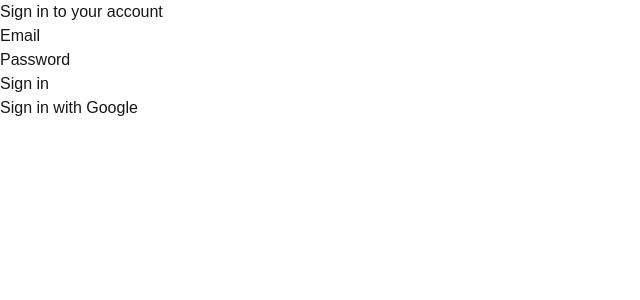
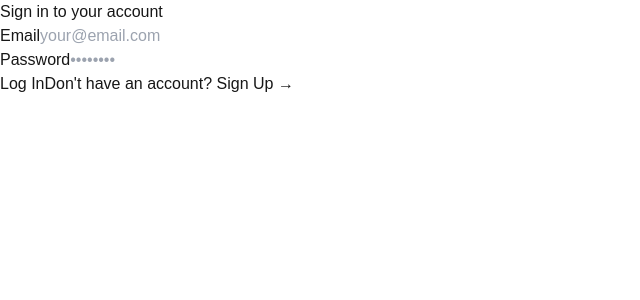
Before and after one commit to vietntran/next-portfolio-project, a Next.js app: page /login in a window 1280 px wide. Shown: the top 300 px of the page, without its empty margins (0-640 px from the left). Built offline with nearby package versions, Linux system fonts and the light colour scheme.

Commit message:
Add email and pw signup and login

```diff
--- a/package.json
+++ b/package.json
@@ -14,6 +14,7 @@
     "@auth/prisma-adapter": "^2.7.4",
     "@prisma/client": "^5.7.1",
     "bcryptjs": "^2.4.3",
+    "jsonwebtoken": "^9.0.2",
     "next": "15.1.3",
     "next-auth": "^4.24.11",
     "react": "^18.2.0",
@@ -27,6 +28,7 @@
     "@testing-library/react": "^14.0.0",
     "@types/bcryptjs": "^2.4.6",
     "@types/jest": "^29.5.0",
+    "@types/jsonwebtoken": "^9.0.7",
     "@types/node": "^20",
     "@types/react": "^18",
     "@types/react-dom": "^18",
--- a/src/components/LoginForm.tsx
+++ b/src/components/LoginForm.tsx
@@ -1,20 +1,20 @@
-// src/components/LoginForm.tsx
 "use client";
+import { useState } from "react";
 
 import { signIn } from "next-auth/react";
-import { useState } from "react";
-import { useRouter } from "next/navigation";
 
 type FormData = {
   email: string;
   password: string;
+  name: string;
 };
 
 export default function LoginForm() {
-  const router = useRouter();
+  const [isSignup, setIsSignup] = useState(false);
   const [formData, setFormData] = useState<FormData>({
     email: "",
     password: "",
+    name: "",
   });
   const [loading, setLoading] = useState(false);
   const [error, setError] = useState<string | null>(null);
@@ -25,45 +25,71 @@ export default function LoginForm() {
     setError(null);
 
     try {
+      if (!isSignup) {
         const result = await signIn("credentials", {
           email: formData.email,
           password: formData.password,
-        redirect: false,
+          redirect: true,
+          callbackUrl: "/dashboard",
         });
-
-      if (result?.error) {
-        throw new Error(result.error);
+        return;
       }
-
-      router.push("/dashboard"); // Redirect to dashboard after successful login
-      router.refresh(); // Refresh to update session state
     } catch (err) {
       const errorMessage =
-        err instanceof Error
-          ? err.message
-          : "Login failed. Please check your credentials and try again.";
-      console.error("Login error:", err);
+        err instanceof Error ? err.message : "Authentication failed";
+      console.error("Form submission error:", errorMessage);
       setError(errorMessage);
     } finally {
       setLoading(false);
     }
   };
 
+  const handleModeToggle = (mode: boolean) => {
+    setIsSignup(mode);
+    setError(null);
+  };
+
   return (
-    <form
-      onSubmit={handleSubmit}
-      className="space-y-4 p-4 bg-white rounded-lg shadow"
+    <div className="bg-white p-8 rounded-lg shadow-md max-w-md w-full">
+      <form onSubmit={handleSubmit} className="space-y-6" noValidate>
+        {error && (
+          <div
+            className="p-4 text-sm text-red-700 bg-red-100 rounded-lg"
+            role="alert"
           >
-      {error && (
-        <div className="p-4 mb-4 text-sm text-red-700 bg-red-100 rounded-lg">
             {error}
+          </div>
+        )}
+
+        {isSignup && (
+          <div>
+            <label
+              htmlFor="name"
+              className="block text-sm font-medium text-gray-900"
+            >
+              Name
+            </label>
+            <input
+              type="text"
+              id="name"
+              value={formData.name}
+              onChange={(e) =>
+                setFormData((prev) => ({ ...prev, name: e.target.value }))
+              }
+              className="mt-1 block w-full rounded-md border-gray-300 shadow-sm
+                focus:border-indigo-500 focus:ring-indigo-500 text-gray-900"
+              required
+              disabled={loading}
+              placeholder="Enter your name"
+              suppressHydrationWarning
+            />
           </div>
         )}
 
         <div>
           <label
             htmlFor="email"
-          className="block text-sm font-medium text-gray-700"
+            className="block text-sm font-medium text-gray-900"
           >
             Email
           </label>
@@ -74,16 +100,19 @@ export default function LoginForm() {
             onChange={(e) =>
               setFormData((prev) => ({ ...prev, email: e.target.value }))
             }
-          className="mt-1 block w-full rounded-md border-gray-300 shadow-sm focus:border-indigo-500 focus:ring-indigo-500"
+            className="mt-1 block w-full rounded-md border-gray-300 shadow-sm
+              focus:border-indigo-500 focus:ring-indigo-500 text-gray-900"
             required
             disabled={loading}
+            placeholder="your@email.com"
+            suppressHydrationWarning
           />
         </div>
 
         <div>
           <label
             htmlFor="password"
-          className="block text-sm font-medium text-gray-700"
+            className="block text-sm font-medium text-gray-900"
           >
             Password
           </label>
@@ -94,29 +123,55 @@ export default function LoginForm() {
             onChange={(e) =>
               setFormData((prev) => ({ ...prev, password: e.target.value }))
             }
-          className="mt-1 block w-full rounded-md border-gray-300 shadow-sm focus:border-indigo-500 focus:ring-indigo-500"
+            className="mt-1 block w-full rounded-md border-gray-300 shadow-sm
+              focus:border-indigo-500 focus:ring-indigo-500 text-gray-900"
             required
             disabled={loading}
+            placeholder="••••••••"
+            minLength={8}
+            suppressHydrationWarning
           />
         </div>
 
+        <div className="flex flex-col space-y-4">
           <button
             type="submit"
             disabled={loading}
-        className="w-full flex justify-center py-2 px-4 border border-transparent rounded-md shadow-sm text-sm font-medium text-white bg-indigo-600 hover:bg-indigo-700 focus:outline-none focus:ring-2 focus:ring-offset-2 focus:ring-indigo-500 disabled:opacity-50"
+            className="w-full py-2 px-4 border border-transparent rounded-md
+              shadow-sm text-sm font-medium text-white bg-indigo-600
+              hover:bg-indigo-700 focus:outline-none focus:ring-2
+              focus:ring-offset-2 focus:ring-indigo-500 disabled:opacity-50"
           >
-        {loading ? "Signing in..." : "Sign in"}
+            {loading
+              ? isSignup
+                ? "Creating Account..."
+                : "Logging in..."
+              : isSignup
+              ? "Create Account"
+              : "Log In"}
           </button>
 
-      <div className="mt-4 text-center">
+          {isSignup && (
             <button
               type="button"
-          onClick={() => signIn("google", { callbackUrl: "/dashboard" })}
-          className="text-indigo-600 hover:text-indigo-500"
+              onClick={() => handleModeToggle(false)}
+              className="w-full py-2 px-4 text-sm font-medium text-gray-600 hover:text-gray-900"
             >
-          Sign in with Google
+              ← Back to Login
             </button>
+          )}
+
+          {!isSignup && (
+            <button
+              type="button"
+              onClick={() => handleModeToggle(true)}
+              className="w-full py-2 px-4 text-sm font-medium text-gray-600 hover:text-gray-900"
+            >
+              Don't have an account? Sign Up →
+            </button>
+          )}
         </div>
       </form>
+    </div>
   );
 }
```
Also changed, not shown: src/app/api/auth/login/route.ts (added, +87 -0 lines), src/app/api/auth/signup/route.ts (added, +63 -0 lines), src/middleware.ts (+11 -29 lines), 1 other file (tests, documents, lock files or other folders). Lines whose indentation alone changed are shown as unchanged.
